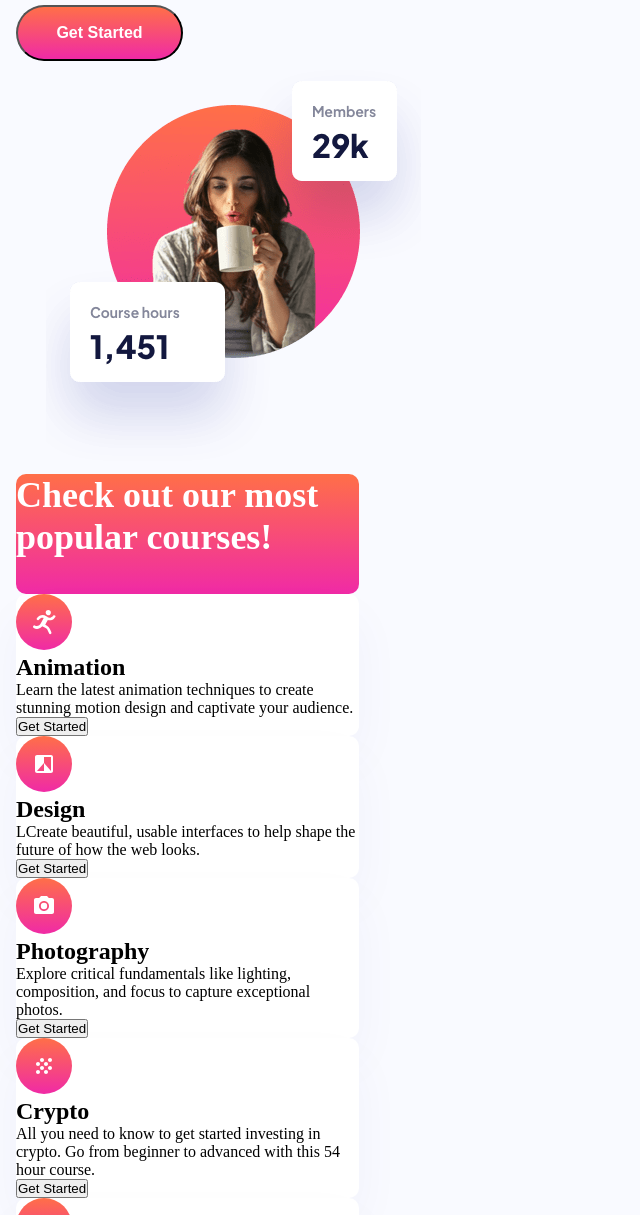
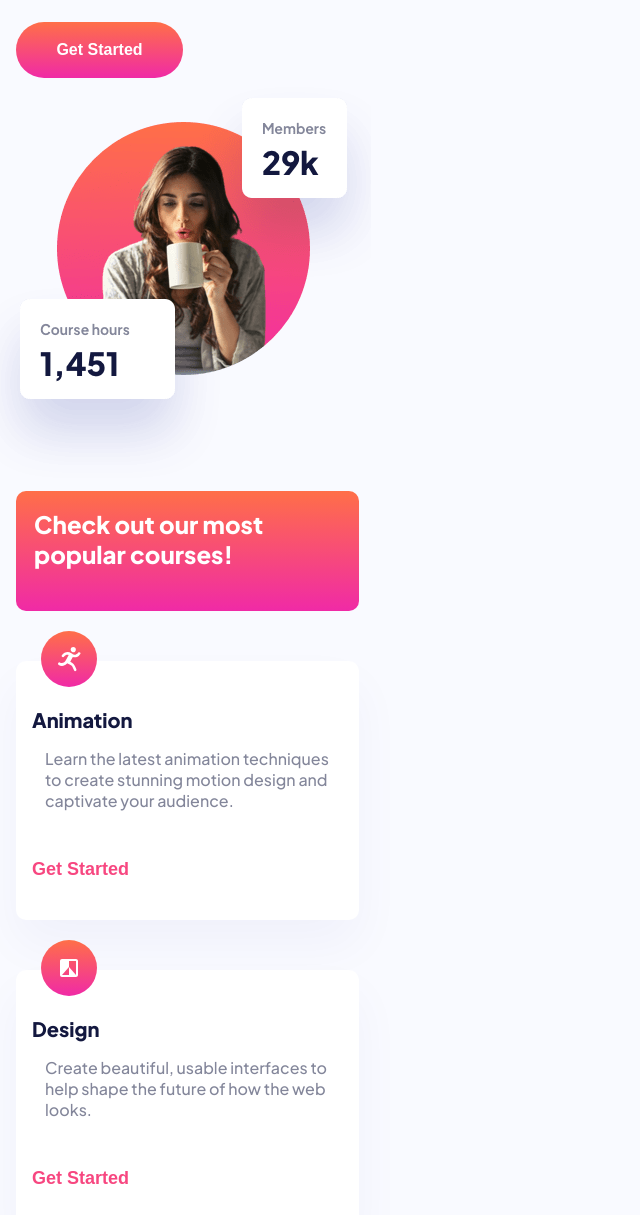
Before and after one commit to Lonkand19/skilled-elearning, a plain HTML site: page index.html in a window 1280 px wide. Shown: the part 289-1504 px from the top of the page, without its empty margins (0-640 px from the left). Drawn offline with Linux system fonts and the light colour scheme.

Commit message:
Feat:add home page

```diff
--- a/index.html
+++ b/index.html
@@ -6,7 +6,6 @@
     <meta name="viewport" content="width=device-width, initial-scale=1.0">
     <link rel="preconnect" href="https://fonts.googleapis.com">
     <link rel="preconnect" href="https://fonts.gstatic.com" crossorigin>
-    <link href="https://fonts.googleapis.com/css2?family=Outfit:wght@100;200;300;400;500;600;700;800;900&family=Plus+Jakarta+Sans:wght@400;500;600;700;800&display=swap" rel="stylesheet">
     <link rel="stylesheet" type="text/css" href="style.css">
     <title>skilled elearning</title>
 </head>
@@ -23,7 +22,7 @@
                 <button> Get Started</button>
         </div>
         <div>
-            <img src="./img/image-hero-mobile.png" alt="hero">
+            <img src="./img/image-hero-mobile.png" alt="hero" class="hero">
         </div>
         <section class="card-container">
             <div class="header">
@@ -38,7 +37,7 @@
             <div class="card">
                 <img src="./img/icon-design.svg" alt="">
                 <h2>Design</h2>
-                <p> LCreate beautiful, usable interfaces to help shape the future of how the web looks.</p>
+                <p> Create beautiful, usable interfaces to help shape the future of how the web looks.</p>
                 <button>Get Started</button>
             </div>
             <div class="card">
@@ -61,7 +60,7 @@
             </div>
         </section>
     </main>
-    <footer>
+    <footer class="footer">
         <h1>skilled</h1>
         <button>Get Started</button>
     </footer>
--- a/style.scss
+++ b/style.scss
@@ -11,11 +11,16 @@ body {
     display: flex;
     flex-direction: column;
     background: #F9FAFF;
+    font-family: 'Plus Jakarta Sans';
+    overflow-x: hidden;
 }
 header {
     padding: 16px;
     display: flex;
     justify-content: space-between;
+    font-size: 28px;
+    font-weight: 800;
+    align-items:center;
     & h2{
         color: rgba(19, 24, 63, 1);
         font-size: 28px;
@@ -29,6 +34,7 @@ header {
         width: 140px;
         font-size: 16px;
         font-weight: 700;
+        border: 0;
     }
 }
 main {
@@ -55,10 +61,16 @@ main {
             color: #FFFFFF;
             font-size: 16px;
             font-weight:700;
+            border: 0;
         }
     }
-    & img{
-    // margin: -10%;
+    & .hero{
+        margin-left: -50px;
+    }
+    & .card-container{
+        display: flex;
+        flex-direction: column;
+        gap:50px;
     }
     & .header{
         width: 343px;
@@ -66,14 +78,42 @@ main {
         border-radius: 10px;
         background: var(--gradient-1, linear-gradient(180deg, #FF6F48 0%, #F02AA6 100%));
         color: #FFFFFF;
+     & h2{
         font-size: 24px;
         font-weight: 800;
-
+        padding: 18px;
+     }
     }
     & .card{
         border-radius: 10px;
         background: var(--ffffff, #FFF);
         box-shadow: 0px 25px 50px 0px rgba(6, 22, 141, 0.04);
+        width: 343px;
+        height: 259px;
+        & h2{
+            font-size: 20px;
+            font-weight: 800;
+            color: rgba(19, 24, 63, 1);
+            padding: 16px;
+        }
+        & p{
+            font-size: 16px;
+            font-weight: 500;
+            color: rgba(131, 134, 154, 1);
+            padding: 0 28px 32px 29px;
+        }
+        & button{
+            font-size: 18px;
+            font-weight: 700;
+            color: rgba(247, 71, 128, 1);
+            padding: 16px;
+            border: 0;
+            background: none;
+        }
 
+        & img{
+            margin-top: -30px;
+            margin-left: 25px;
+        }
     }
 }
```
Also changed, not shown: style.css, 1 other file.
